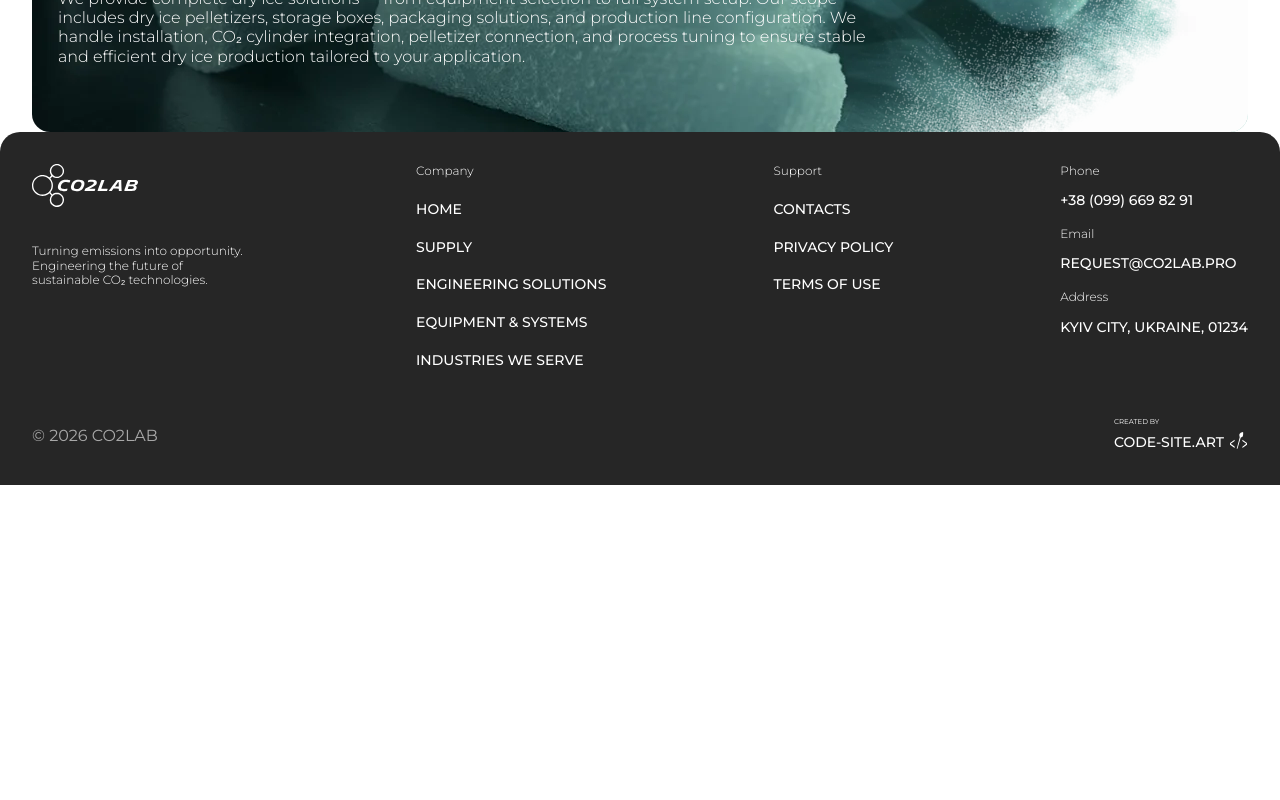
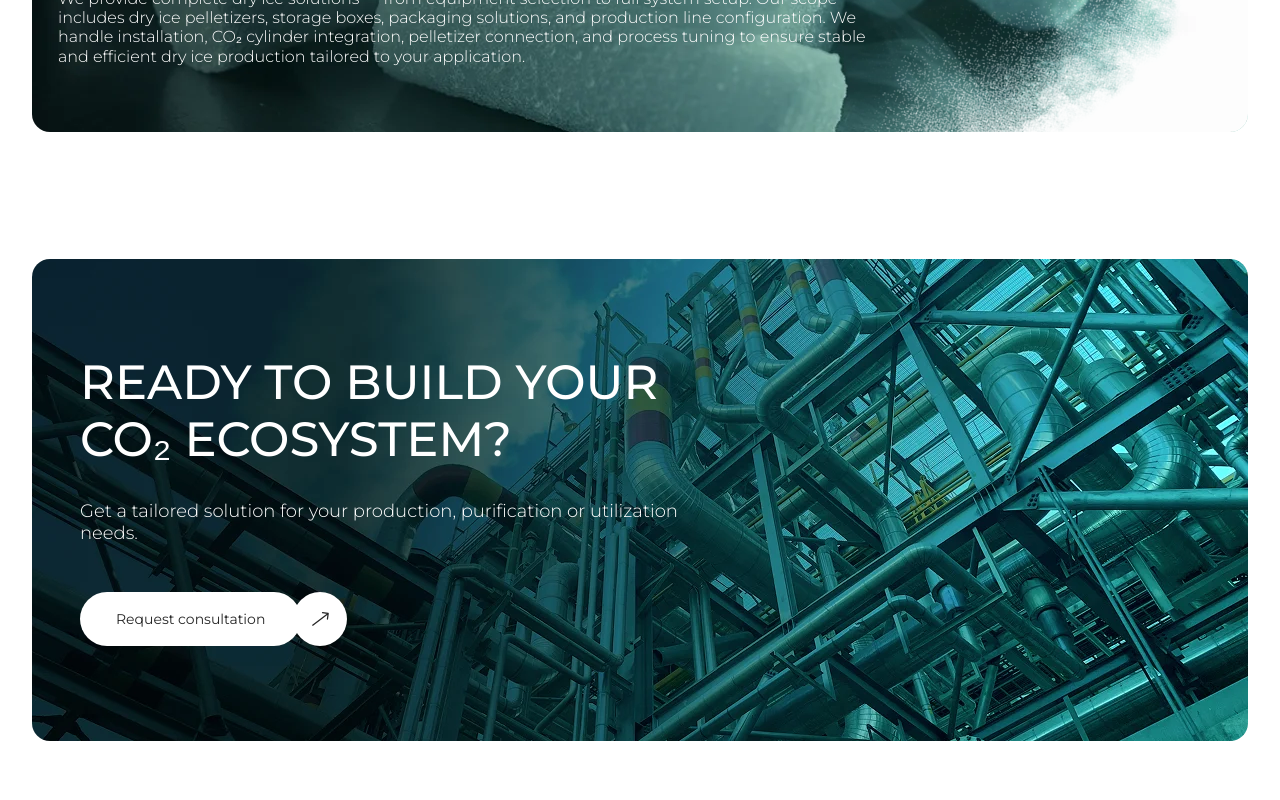
Before and after one commit to cyanidium-dev/co2lab, a Next.js app: page /solutions/engineering-solutions in a window 1280 px wide. Shown: the part 3000-3800 px from the top of the page. Before the commit the page ends 3485 px from the top, so only its background shows below. Built offline with nearby package versions, Linux system fonts and the light colour scheme.

Commit message:
added CTA section

```diff
--- a/src/app/solutions/engineering-solutions/page.tsx
+++ b/src/app/solutions/engineering-solutions/page.tsx
@@ -3,6 +3,7 @@ import Processing from "@/components/engineeringSolutionsPage/processing/Process
 import Technologies from "@/components/engineeringSolutionsPage/technologies/Technologies";
 import Monitoring from "@/components/engineeringSolutionsPage/monitoring/Monitoring";
 import DryIce from "@/components/engineeringSolutionsPage/dryIce/DryIce";
+import Cta from "@/components/engineeringSolutionsPage/cta/Cta";
 
 export default function EngineeringSolutions() {
   return (
@@ -12,6 +13,7 @@ export default function EngineeringSolutions() {
       <Processing />
       <Monitoring />
       <DryIce />
+      <Cta />
     </>
   );
 }
--- /dev/null
+++ b/src/components/engineeringSolutionsPage/cta/Cta.tsx
@@ -0,0 +1,33 @@
+import SecondaryButton from "@/components/shared/buttons/SecondaryButton";
+import Container from "@/components/shared/container/Container";
+import SectionTitle from "@/components/shared/titles/SectionTitle";
+import Image from "next/image";
+
+export default function Cta() {
+  return (
+    <section className="pt-12 pb-24 lg:pt-[127px] lg:pb-[108px] text-white">
+      <Container>
+        <div className="relative px-3 lg:px-12 pt-8 pb-[178px] lg:py-[95px] rounded-[18px] overflow-hidden">
+          <Image
+            src="/images/engineeringSolutionsPage/cta/cta.webp"
+            alt="Cta"
+            fill
+            className="object-cover -z-20"
+          />
+          <div className="lg:hidden absolute inset-0 -z-10 opacity-60 bg-[linear-gradient(0deg,rgba(38,38,38,0.4),rgba(38,38,38,0.4)),linear-gradient(70.75deg,rgba(0,0,0,0)_6.59%,rgba(0,0,0,0.8)_86.62%)]"></div>
+          <div className="lg:max-w-[604px]">
+            {" "}
+            <SectionTitle className="mb-3 lg:mb-8">
+              Ready to build your CO₂ ecosystem?
+            </SectionTitle>
+            <p className="mb-8 lg:mb-12 text-[12px] lg:text-[18px] font-light leading-[120%]">
+              Get a tailored solution for your production, purification or
+              utilization needs.
+            </p>
+            <SecondaryButton>Request consultation</SecondaryButton>
+          </div>
+        </div>
+      </Container>
+    </section>
+  );
+}
```
